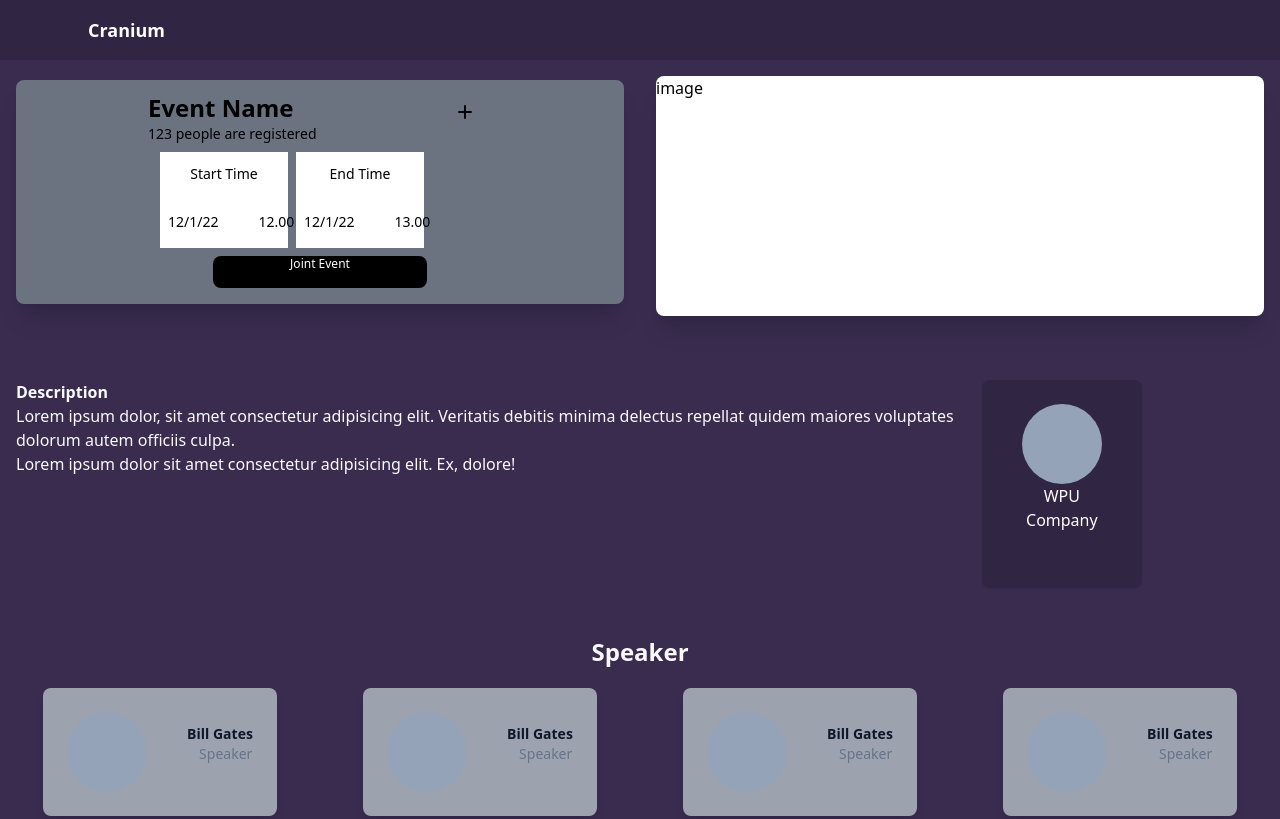
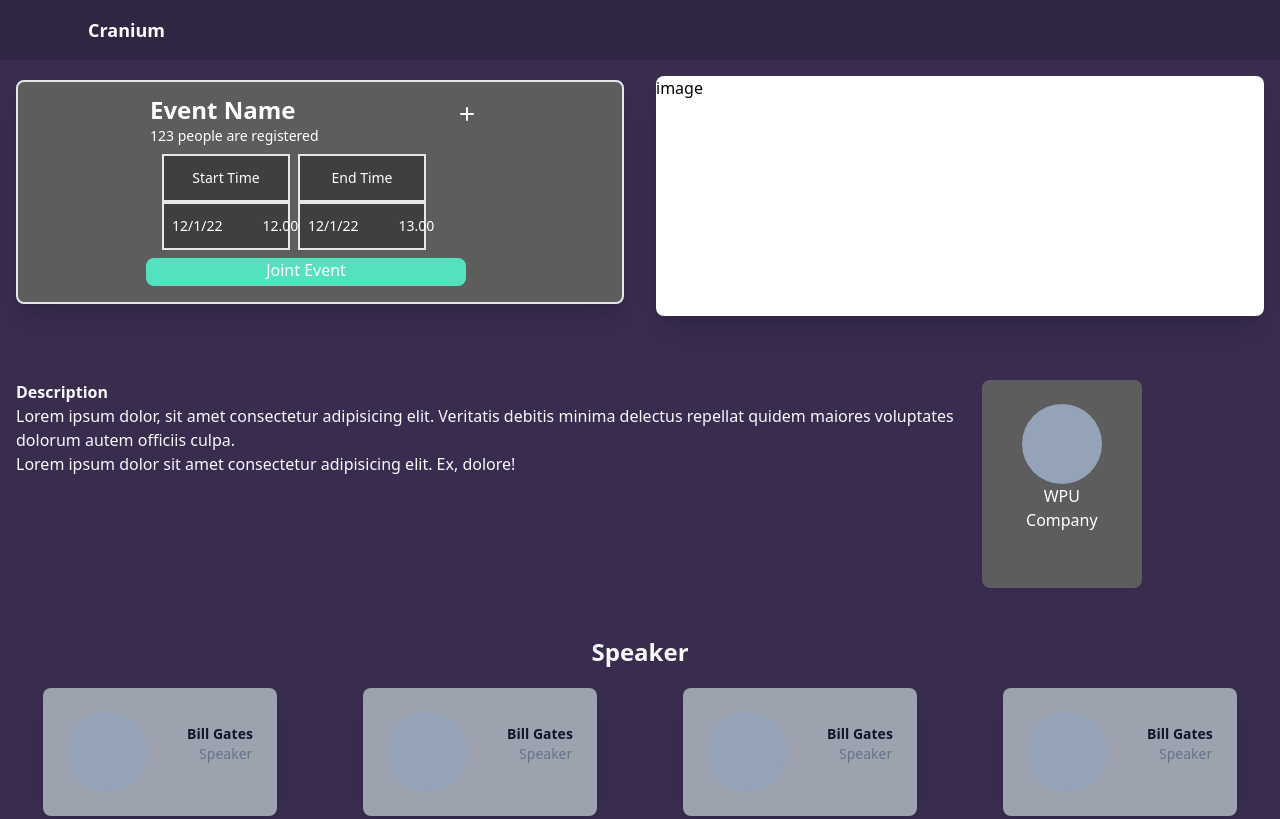
Before and after one commit to Darren-34810/mockup-cr, a website: page src/eventlandingpage.html in a window 1280 px wide. Shown: the top 819 px of the page. Drawn offline with nearby package versions, Linux system fonts and the light colour scheme.

Commit message:
Ngerapihin bagian Event Name 1

```diff
--- a/src/eventlandingpage.html
+++ b/src/eventlandingpage.html
@@ -20,7 +20,10 @@
             },
             colors: {
               jandamuda : '#392c4f',
-              dewasa : '#302542'
+              dewasa : '#302542',
+              abumonyet : '#5d5d5d',
+              babu : '#3f3f3f',
+              toska : '#52E2C0'
 
             }
           },
@@ -55,43 +58,41 @@
     <section class="flex flex-row bg-jandamuda">
 
        <div class="flex-auto ml-auto mt-0 w-96 h-80">
-        <div class="mx-4 my-5 h-56 shadow-xl bg-gray-500 rounded-lg">
+        <div class="mx-4 my-5 h-56 shadow-xl bg-abumonyet rounded-lg stroke-white border-2">
         <div class="ml-32 flex flex-row">
           <div class="flex flex-col">
-         <a class="ml-1 mr-40 mt-3 text-2xl font-bold">Event Name</a>
-         <a class="ml-1 text-sm font-thin">123 people are registered</a>
+         <a class="ml-1 mr-40 mt-3 text-2xl text-white font-bold">Event Name</a>
+         <a class="ml-1 text-sm text-white font-thin">123 people are registered</a>
         </div>
-         <svg xmlns="http://www.w3.org/2000/svg" class="mt-5 h-6 w-6" fill="none" viewBox="0 0 24 24" stroke="currentColor" >
+         <svg xmlns="http://www.w3.org/2000/svg" class="mt-5 h-6 w-6" fill="none" viewBox="0 0 24 24" stroke="bg-toska" >
           <path stroke-linecap="round" stroke-linejoin="round" stroke-width="2" d="M12 6v6m0 0v6m0-6h6m-6 0H6" />
         </svg>
         </div>
 
         <div class="flex-flex-row mt-2 ml-auto h-24">
           <div class="ml-32 flex flex-row">
-            <div class="flex flex-col ml-4">
-              <div class="w-32 h-12 bg-white">
-              <p class="text-center text-sm font-thin my-3">Start Time</p>
+            <div class="flex flex-col ml-4 " >
+              <div class="w-32 h-12 bg-babu stroke-white border-2">
+              <p class="text-center text-sm text-white font-thin my-3">Start Time</p>
               </div>
-              <div class="flex flex-row w-32 h-12 bg-white">
-                <p class="ml-2 text-center text-sm font-thin my-3">12/1/22</p>
-                <p class="ml-10 text-center text-sm font-thin my-3">12.00</p>
+              <div class="flex flex-row w-32 h-12 bg-babu stroke-white border-2">
+                <p class="ml-2 text-center text-white text-sm font-thin my-3">12/1/22</p>
+                <p class="ml-10 text-center text-sm text-white font-thin my-3">12.00</p>
                 </div>
                 </div>
-                <div class="flex flex-col">
-                  <div class="ml-2 w-32 h-12 bg-white">
-                  <p class="text-center text-sm font-thin my-3">End Time</p>
+                <div class="flex flex-col ">
+                  <div class="ml-2 w-32 h-12 bg-babu stroke-white border-2">
+                  <p class="text-center text-sm text-white font-thin my-3">End Time</p>
                   </div>
-                  <div class="ml-2 flex flex-row w-32 h-12 bg-white">
-                    <p class="ml-2 text-center text-sm font-thin my-3">12/1/22</p>
-                    <p class="ml-10 text-center text-sm font-thin my-3">13.00</p>
+                  <div class="ml-2 flex flex-row w-32 h-12 bg-babu stroke-white border-2">
+                    <p class="ml-2 text-center text-white text-sm font-thin my-3">12/1/22</p>
+                    <p class="ml-10 text-center text-white text-sm font-thin my-3">13.00</p>
                     </div>
                     </div>
               </div>
             </div>
-            <div class="mx-auto w-80 h-11 ">
-                <div class="mt-2 w-2/3 h-8 mx-auto bg-black rounded-lg">
-                  <p class="mt-2 text-white text-center text-xs">Joint Event</p>
-                </div>
+            <div class="my-2 ml-32 w-80 h-7 bg-toska rounded-lg hover:bg-sky-500 hover:ring-sky-500">
+                <h3 class="text-center text-white font-medium">Joint Event</h3>
             </div>
           </div>
         </div>
@@ -112,7 +113,7 @@
         <p>Lorem ipsum dolor sit amet consectetur adipisicing elit. Ex, dolore!</p>
       </div>
       <div class=" flex-auto ml-auto mt-0 w-96 h-64">
-        <div class="mx-4 my-auto w-40 h-52 shadow-sm bg-dewasa rounded-lg">
+        <div class="mx-4 my-auto w-40 h-52 shadow-sm bg-abumonyet rounded-lg">
           <br>
           <div class="mx-auto my-auto  w-20 h-20 bg-slate-400 rounded-full">
           </div>
```
